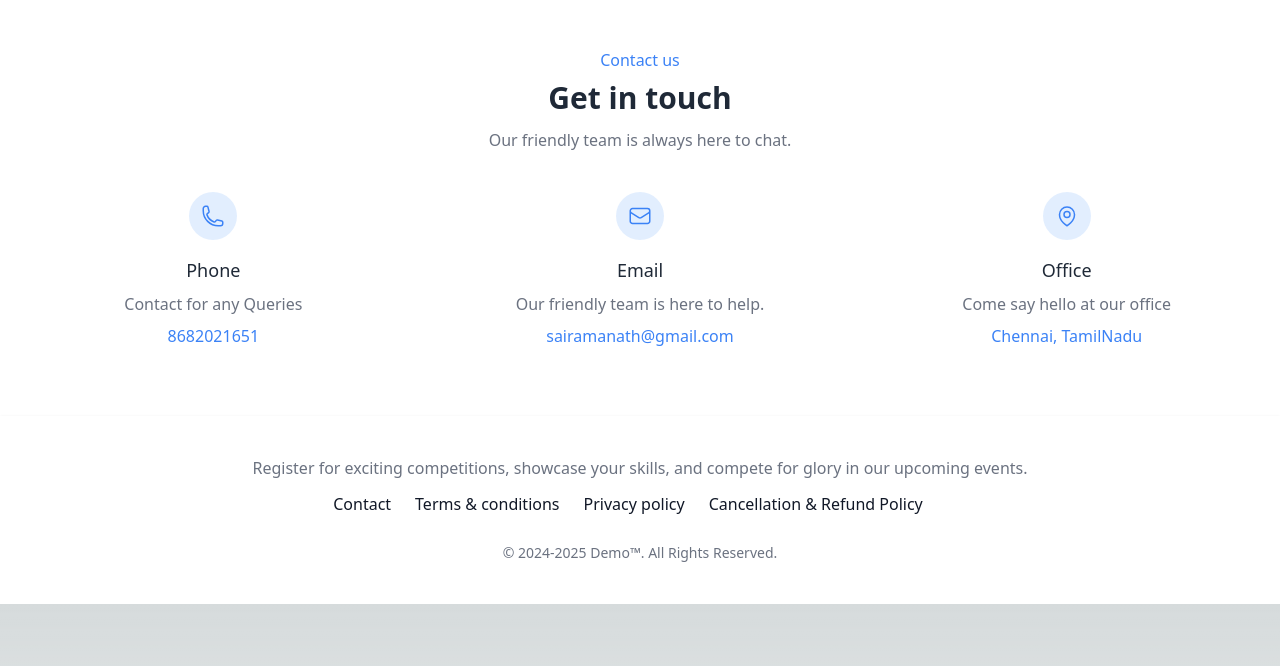
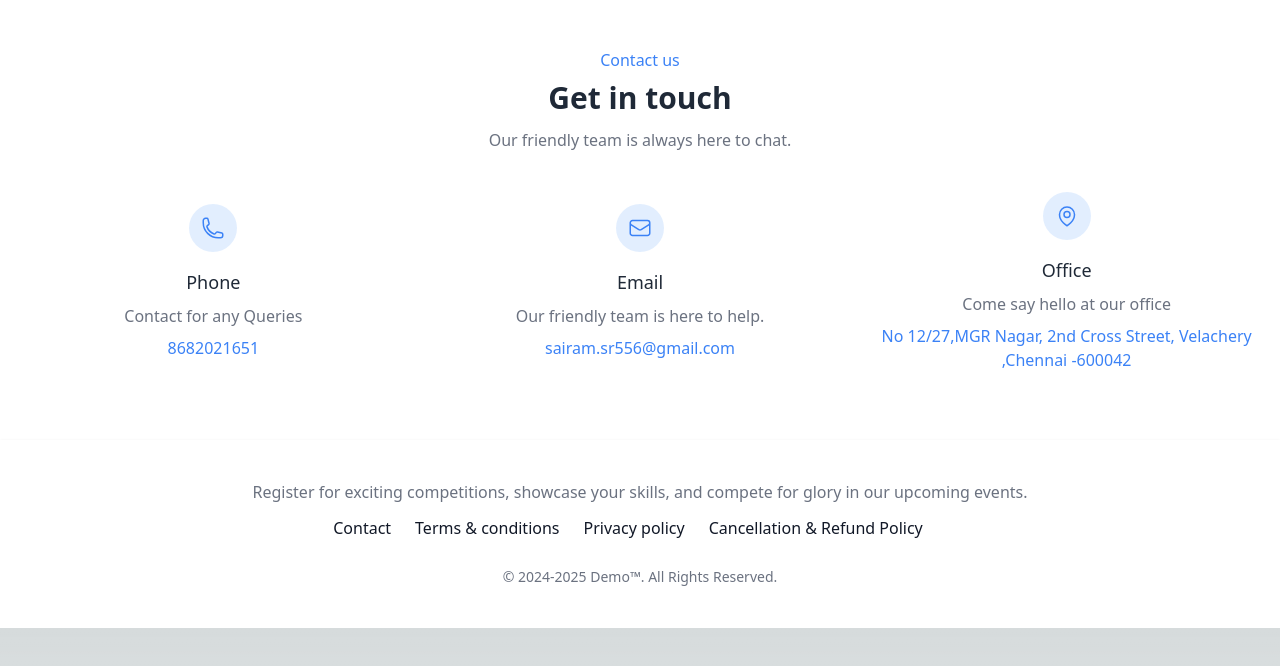
Before and after one commit to sridh-ar/tournament-app-main, a Next.js app: page /support in a window 1280 px wide. Shown: the top 666 px of the page. Built offline with nearby package versions, Linux system fonts and the light colour scheme.

Commit message:
adding valid email and address

```diff
--- a/app/support/page.jsx
+++ b/app/support/page.jsx
@@ -1,8 +1,8 @@
 import Footer from "../components/Footer";
 
-const email = process.env.EMAIL || 'sairamanath@gmail.com'
-const address = process.env.EMAIL || 'Chennai, TamilNadu'
-const phone = process.env.EMAIL || '8682021651'
+const email = process.env.EMAIL || 'sairam.sr556@gmail.com'
+const address = process.env.ADDRESS || 'No 12/27,MGR Nagar, 2nd Cross Street, Velachery ,Chennai -600042'
+const phone = process.env.PHONE || '8682021651'
 
 export default function page() {
   return (
```
